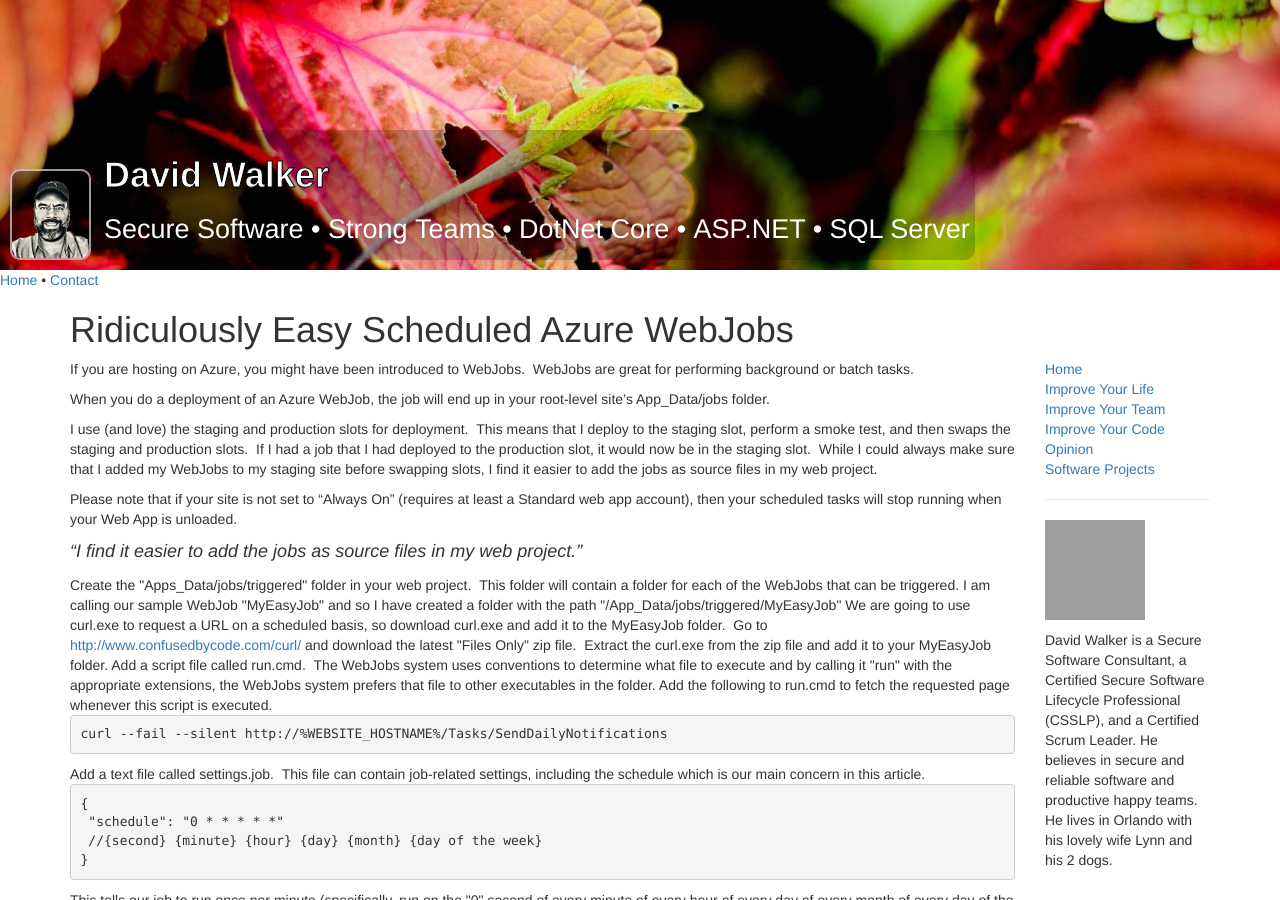
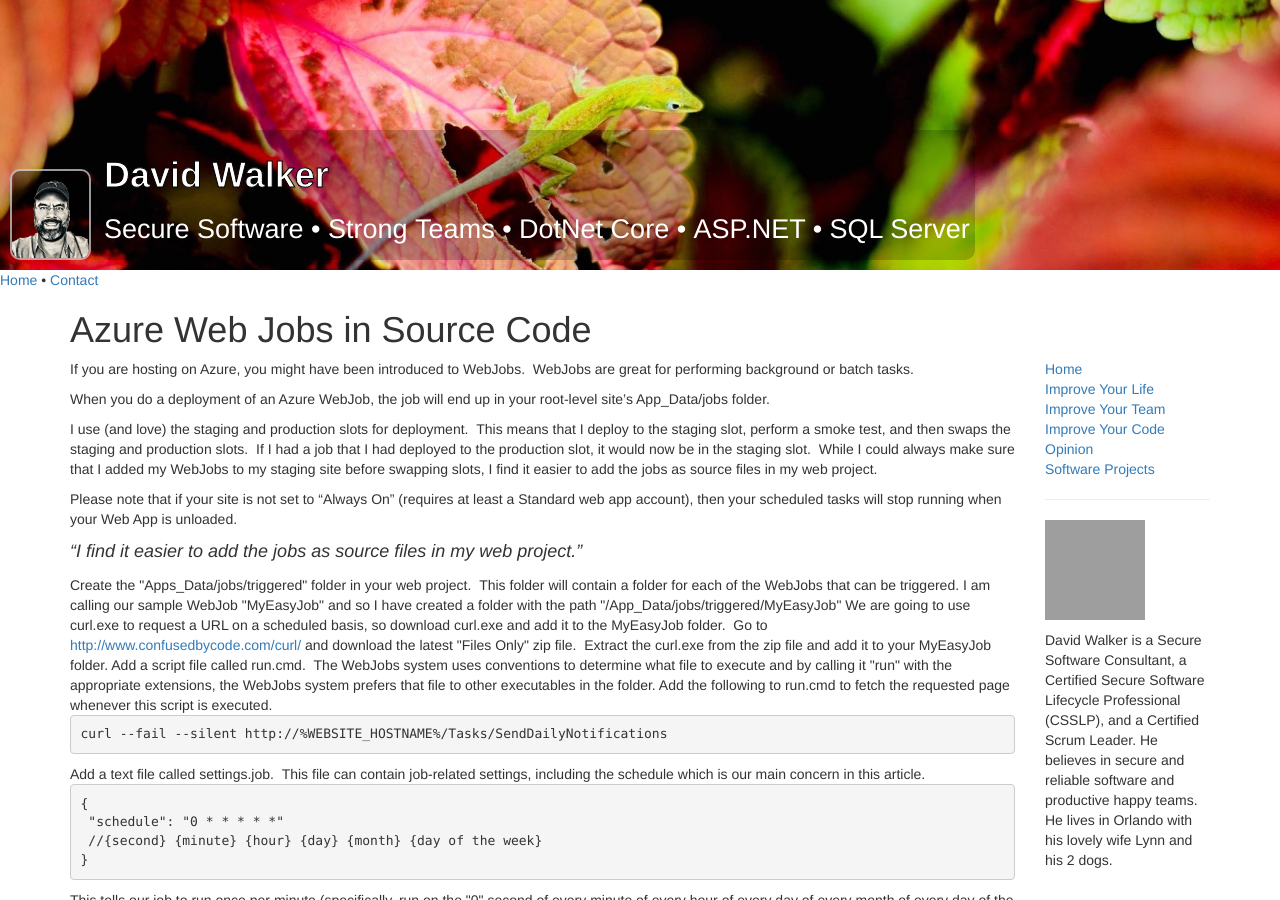
Before and after one commit to Grax32/Grax32.github.io, a Jekyll site: the page built from articles/azure-web-jobs-in-source-code.md, in a window 1280 px wide and 900 px high. Built offline with Jekyll 4.4.1, drawn with Linux system fonts in a browser that asks for light colours; grey boxes are pictures that could not be loaded.

```diff
--- a/articles/ridiculously-easy-scheduled-azure.md
+++ b/articles/azure-web-jobs-in-source-code.md
@@ -1,7 +1,7 @@
 ---
 layout: pages
 permalink: /articles/azure-web-jobs-in-source-code
-title: Ridiculously Easy Scheduled Azure WebJobs
+title: Azure Web Jobs in Source Code
 tags:
  - coding
 ---
```
Also changed, not shown: articles/redirect-to-azure-web-jobs-in-source-code.md (renamed from articles/redirects/ridiculously-easy-scheduled-azure.md, +1 -1 lines).
